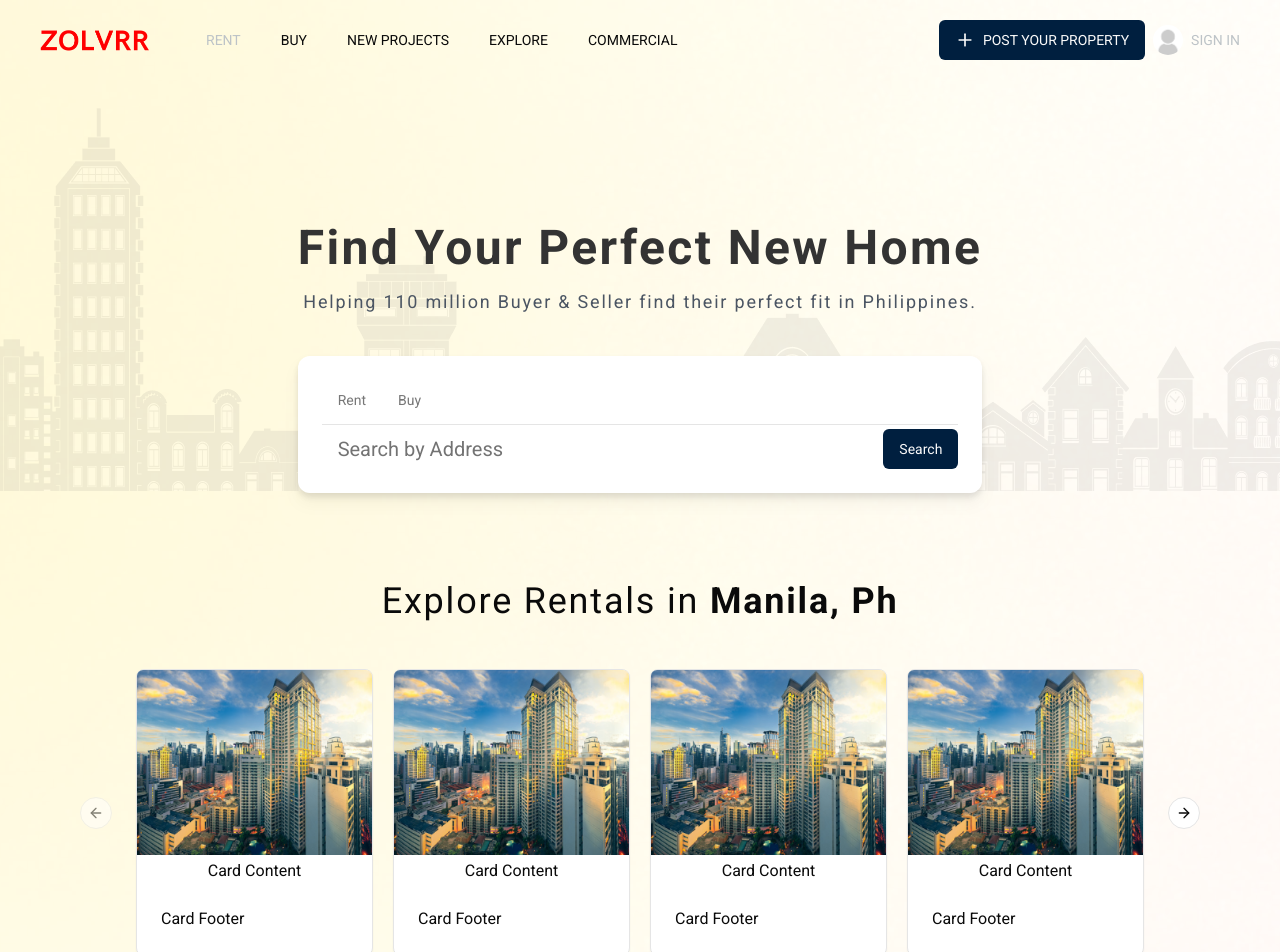
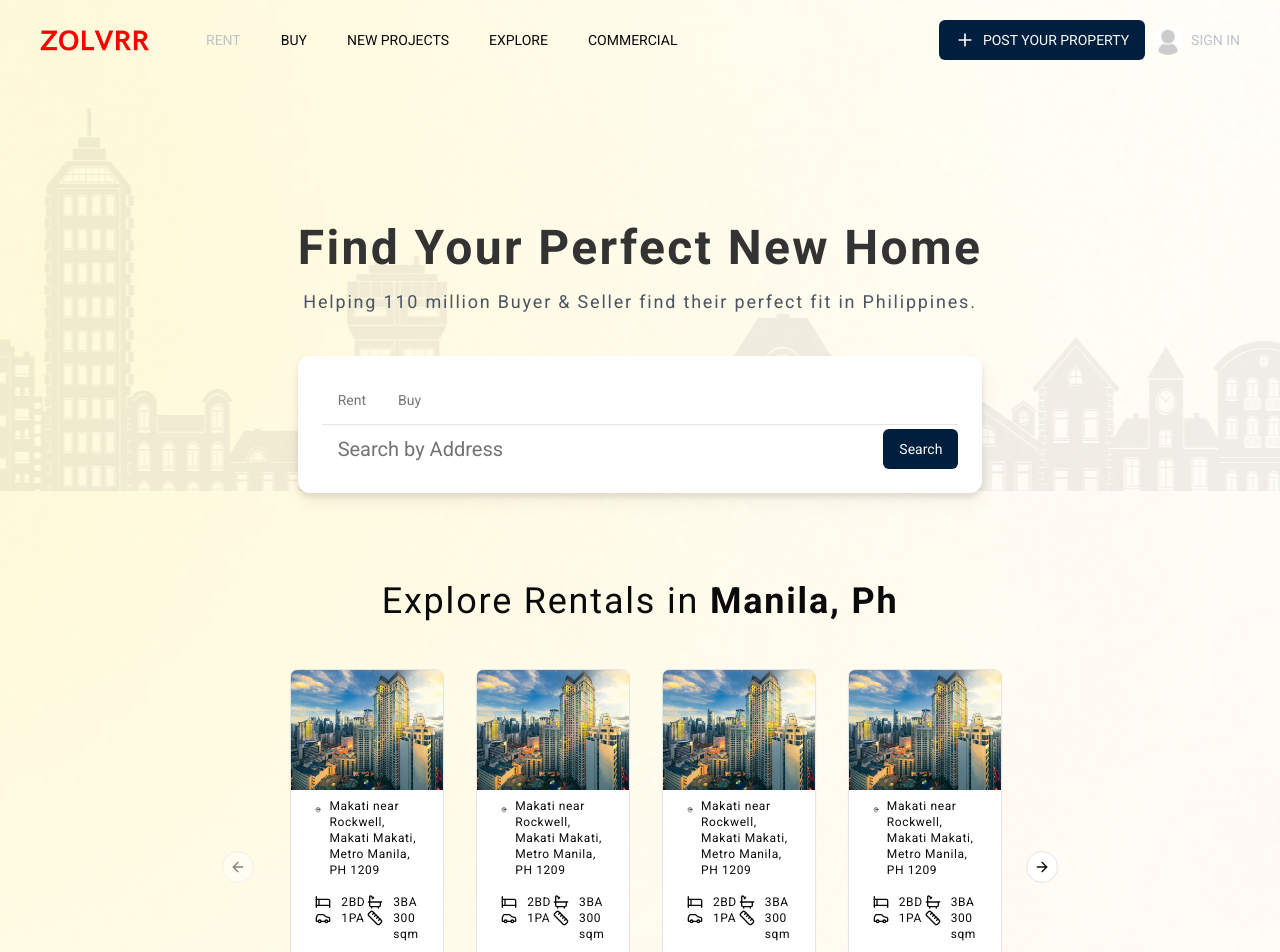
Before and after one commit to stevepabatao/zolvrr-web, a Next.js app: page / in a window 1280 px wide. Shown: the top 952 px of the page. Built offline with nearby package versions, Linux system fonts and the light colour scheme.

Commit message:
Updated the card text layout

```diff
--- a/app/ui/Properties.tsx
+++ b/app/ui/Properties.tsx
@@ -15,6 +15,9 @@ import {
     CardTitle,
   } from "@/components/ui/card"
 import Image from "next/image"
+import { Bath, Bed, Car, MapPin, Ruler } from "lucide-react"
+import { Separator } from "@/components/ui/separator"
+
 
 const Properties = () => {
   return (
@@ -24,20 +27,45 @@ const Properties = () => {
           Explore Rentals in <strong>Manila, Ph</strong>
         </h2>
       </div>
-    <div className="flex flex-wrap gap-5 items-center justify-center">
+      <div className="flex flex-wrap items-center justify-center">
 
-    <Carousel className="mx-auto max-w-[1024px]">
+        <Carousel className="mx-1 max-w-[60%] ">
           <CarouselContent className="-ml-1">
             {Array.from({ length: 5 }).map((_, index) => (
-          <CarouselItem key={index} className="pl-1 md:basis-1/3 lg:basis-1/4 ">
+              <CarouselItem key={index} className="basis-3.5 md:basis-1/8 lg:basis-1/4 ">
                 <div className="p-2">
-                <Card className="w-full max-w-[350px] mx-auto">
+                    <Card className="w-full max-w-[300px] mx-auto">
                         <Image className="mb-1 rounded-t-md object-cover transform scale-100" src={'/propimage-1.png'} alt="Property Image" width={299} height={235}/>
                         <CardContent>
-                        <p>Card Content</p>
+                            <div className="flex w-full text-xs tracking-wider mt-2 mb-2">
+                              <MapPin className="mr-2"/> <span className=" text-left">Makati near Rockwell, Makati Makati, Metro Manila, PH 1209</span>
+                            </div>
+
+                            <div className="flex flex-wrap text-xs tracking-wider mt-4">
+                                <div className="flex basis-1/2 ">
+                                  <div className="basis-1/2 "><Bed className="mr-2" size={16}/> </div>
+                                  <div className="basis-1/2 text-left">2BD</div>
+                                </div>
+                                <div className="flex basis-1/2 ">
+                                  <div className="basis-1/2 "><Bath className="mr-2" size={16}/> </div>
+                                  <div className="basis-1/2 text-left">3BA</div>
+                                </div>
+                                <div className="flex basis-1/2 ">
+                                  <div className="basis-1/2 "><Car className="mr-2" size={16}/> </div>
+                                  <div className="basis-1/2 text-left">1PA</div>
+                                </div>
+                                <div className="flex basis-1/2 ">
+                                  <div className="basis-1/2 "><Ruler className="mr-2" size={16}/></div>
+                                  <div className="basis-1/2 text-left">300 sqm</div>
+                                </div>
+                            </div>
                         </CardContent>
+                        <Separator />
                         <CardFooter>
-                        <p>Card Footer</p>
+                            <p className="flex flex-wrap align-middle justify-center text-sm tracking-wider mt-2">
+                              <Image className="rounded-full border-2 mr-4 " src="/noavatar.png" alt="" width={25} height={25}/>
+                              <span>[Agent Name/Agency]</span>
+                            </p>
                         </CardFooter>
                     </Card>
                 </div>
@@ -48,9 +76,6 @@ const Properties = () => {
           <CarouselNext />
         </Carousel>
 
-
-
-
       </div>
     </div>
   )
```
Lines whose indentation alone changed are shown as unchanged.
